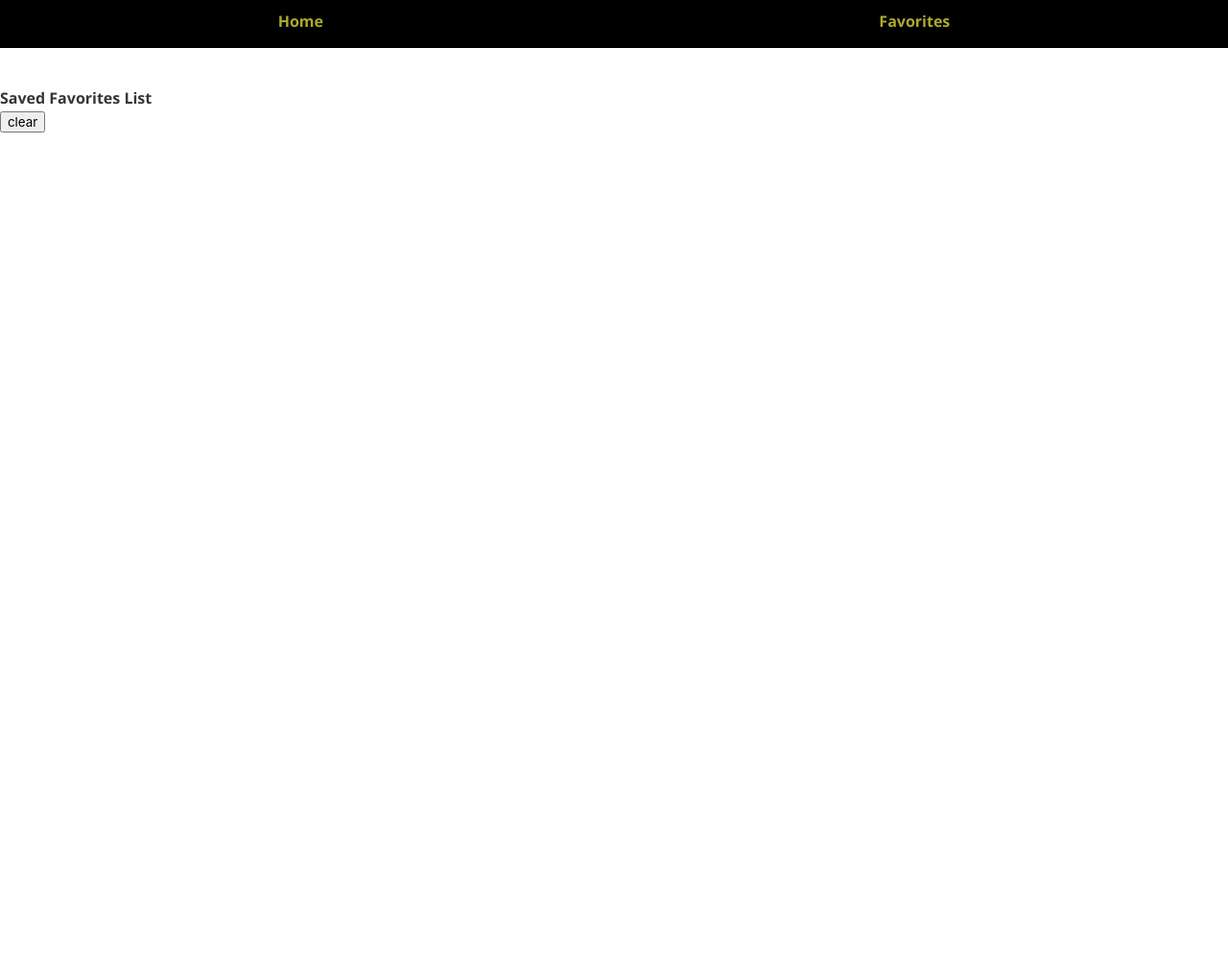
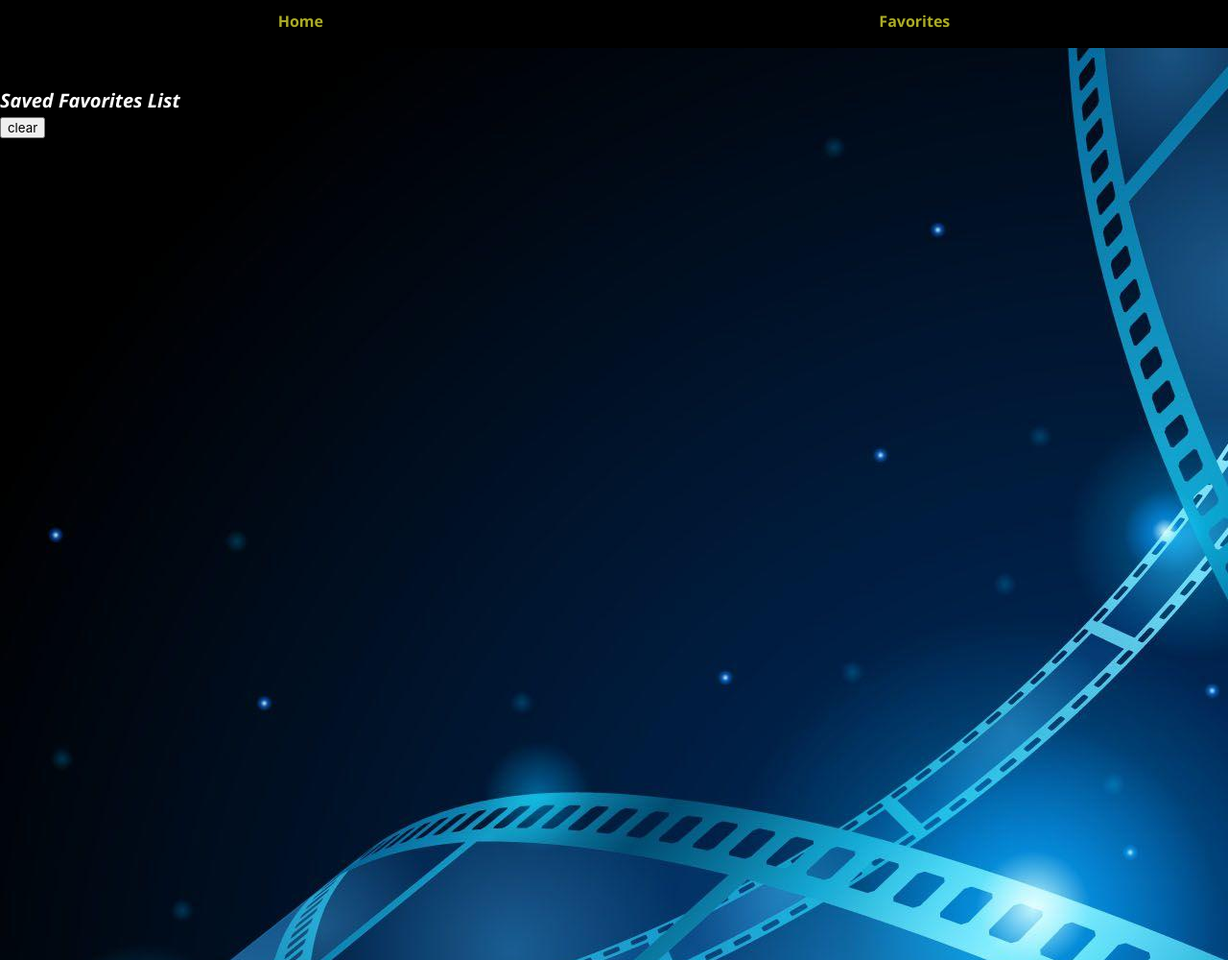
Before and after one commit to falafelrapper/movie-recommender, a plain HTML site: page favorites.html in a window 1280 px wide. Shown: the whole page at 96% size. Before the commit the page ends 800 px from the top, so only its background shows below. Drawn offline with nearby package versions, Linux system fonts and the light colour scheme.

Commit message:
changed ol to div and id to class

```diff
--- a/assets/css/style.css
+++ b/assets/css/style.css
@@ -24,7 +24,12 @@ h2 {
     font-weight: bolder;
     color: white;
 }
-
+/* adding font color and size*/
+h2 strong {
+    color: white;
+    font-size: 20px;
+    font-style: italic;
+}
 h2 {
     font-family:'Lucida Sans', 'Lucida Sans Regular', 'Lucida Grande', 'Lucida Sans Unicode', Geneva, Verdana, sans-serif;
     color:rgb(232, 232, 70);
@@ -36,7 +41,9 @@ p {
 }
 
 body {
-    color:white (255, 255, 255);
+    color: white;
+    background-image: url(../image/wp10674103-film-roll-wallpapers.jpg);
+    min-height: 1000px;
 }
 
 /* NavBar */
--- a/favorites.html
+++ b/favorites.html
@@ -18,7 +18,7 @@
     </header>
     <div class="favPage">
     <h2><strong>Saved Favorites List</strong></h2>
-    <ol id="localstoragelist"><strong></strong></ol>
+    <div class="localstoragelist"><div>
     <button class="button-is-link" type="submit">clear</button>
 </div>
     <script src="https://code.jquery.com/jquery-3.6.4.min.js"></script>
```
